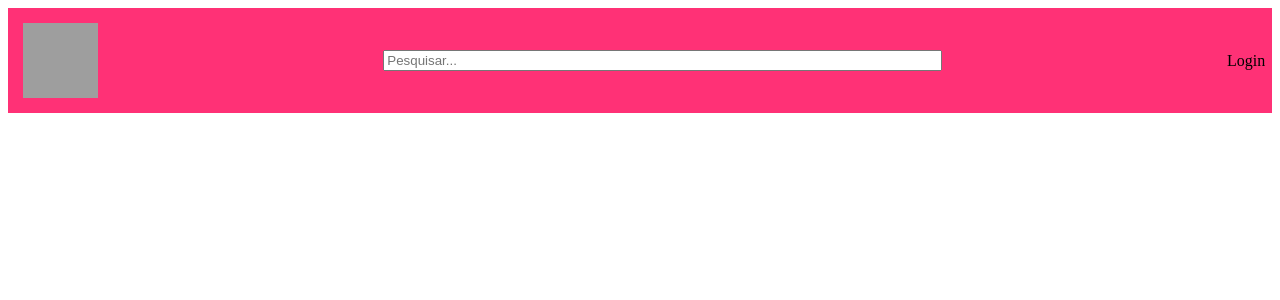
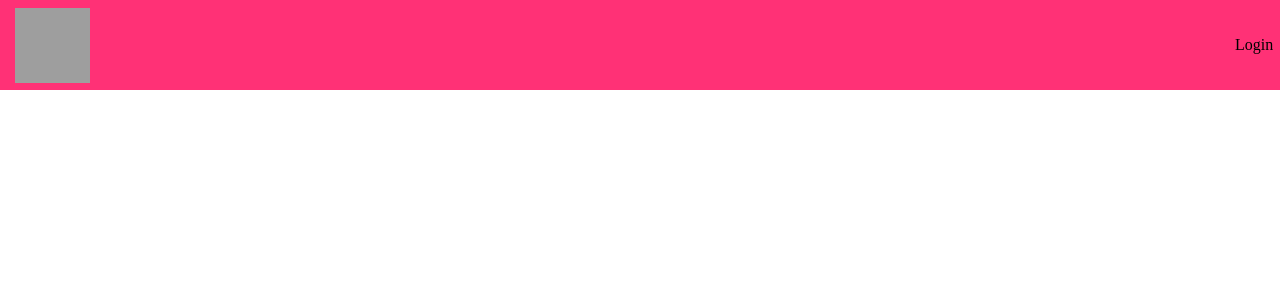
Before and after one commit to belaSimoes/PTAC-projeto-final-main, a React (Vite) app in the folder PTAC-projeto-final-main/: page / in a window 1280 px wide. Shown: the top 300 px of the page. Built offline with nearby package versions, Linux system fonts and the light colour scheme; grey boxes are pictures that could not be loaded.

Commit message:
organizando a navbar horrivel

```diff
--- a/PTAC-projeto-final-main/src/home/Home.jsx
+++ b/PTAC-projeto-final-main/src/home/Home.jsx
@@ -1,10 +1,10 @@
+
 import "./home.css";
 
 export default function Home() {
   return (
     <div className="navbar">
       <div className="logo"></div>
-      <input type="text" className="search-bar" placeholder="Pesquisar..." />
       <div className="login-icon">Login</div>
     </div>
   );
--- a/PTAC-projeto-final-main/src/home/home.css
+++ b/PTAC-projeto-final-main/src/home/home.css
@@ -1,13 +1,17 @@
-/* Estilos para a barra de navegação */
+/* home.css */
+body {
+  margin: 0; /* Remover margem padrão do corpo */
+}
+
 .navbar {
   background-color: rgb(255, 49, 118);
   padding: 15px;
+  height: 60px; /* Ajustando a altura para ocupar o topo */
   display: flex;
   justify-content: space-between;
   align-items: center;
 }
 
-  /* Estilos para a logo */
 .logo {
   width: 75px;
   height: 75px;
@@ -15,13 +19,6 @@
   background-repeat: no-repeat;
 }
 
-
-  .search-bar {
-    flex: 0.5;
-    margin: 0 10px;
-  }
-
-
 .login-icon {
   width: 30px;
 }
```
Lines whose indentation alone changed are shown as unchanged.
